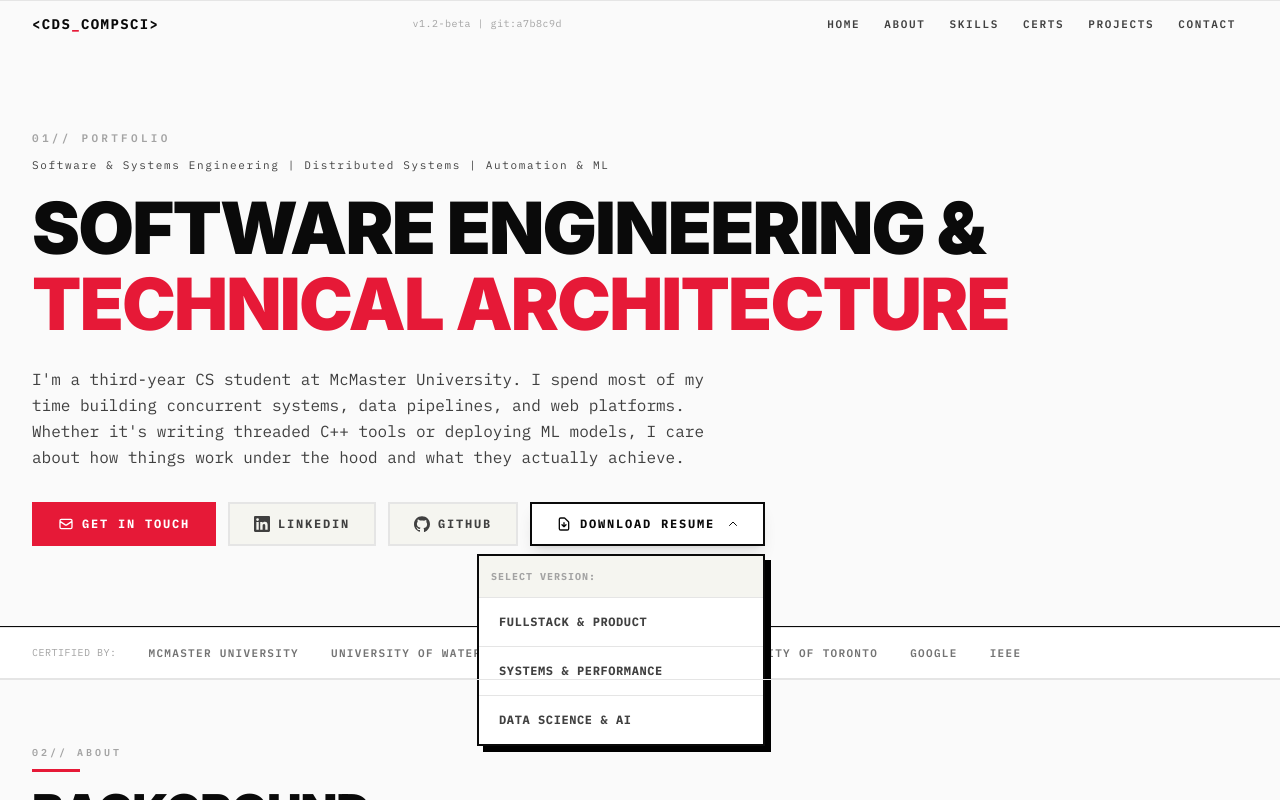
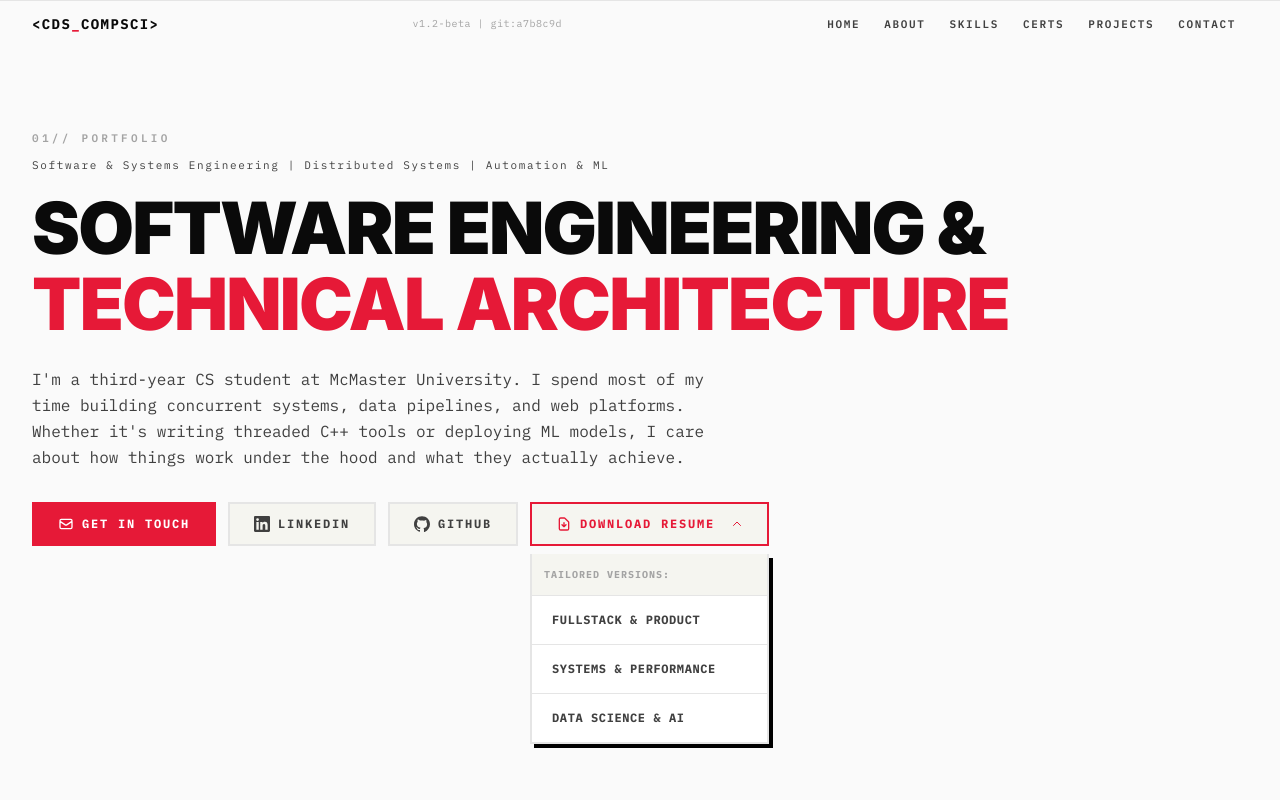
Before and after one commit to chamathdesilva1015/personal-portfolio, a React (Vite) app: page / in a window 1280 px wide. Both pictures are taken after a click on the button "DOWNLOAD RESUME". Shown: the top 800 px of the page. Built offline with nearby package versions, Linux system fonts and the light colour scheme.

Commit message:
Convert resume selection to animated accordion to prevent clipping

```diff
--- a/src/components/Hero.jsx
+++ b/src/components/Hero.jsx
@@ -94,29 +94,35 @@ export default function Hero() {
                 GITHUB
               </a>
 
-              {/* Multi-Resume Dropdown */}
-              <div className="relative" ref={dropdownRef}>
+              {/* Multi-Resume Accordion */}
+              <div className="flex flex-col gap-0 w-full sm:w-auto" ref={dropdownRef}>
                 <button
                   onClick={() => setShowResumes(!showResumes)}
-                  className={`inline-flex items-center gap-2 px-6 py-3 border-2 transition-all duration-150 text-xs font-bold tracking-[0.15em] uppercase ${
+                  className={`inline-flex items-center justify-between sm:justify-start gap-4 px-6 py-3 border-2 transition-all duration-300 text-xs font-bold tracking-[0.15em] uppercase w-full sm:w-auto ${
                     showResumes
-                      ? "border-text-primary text-text-primary bg-white shadow-lg"
+                      ? "border-accent text-accent bg-bg-code"
                       : "border-border text-text-secondary hover:border-text-primary hover:text-text-primary bg-bg-code"
                   }`}
                 >
-                  <svg className="w-4 h-4 shrink-0" fill="none" stroke="currentColor" viewBox="0 0 24 24">
-                    <path strokeLinecap="round" strokeLinejoin="round" strokeWidth={2} d="M12 10v6m0 0l-3-3m3 3l3-3m2 8H7a2 2 0 01-2-2V5a2 2 0 012-2h5.586a1 1 0 01.707.293l5.414 5.414a1 1 0 01.293.707V19a2 2 0 01-2 2z" />
-                  </svg>
-                  DOWNLOAD RESUME
-                  <svg className={`w-3 h-3 ml-1 transition-transform duration-200 ${showResumes ? "rotate-180" : ""}`} fill="none" stroke="currentColor" viewBox="0 0 24 24">
+                  <div className="flex items-center gap-2">
+                    <svg className="w-4 h-4 shrink-0" fill="none" stroke="currentColor" viewBox="0 0 24 24">
+                      <path strokeLinecap="round" strokeLinejoin="round" strokeWidth={2} d="M12 10v6m0 0l-3-3m3 3l3-3m2 8H7a2 2 0 01-2-2V5a2 2 0 012-2h5.586a1 1 0 01.707.293l5.414 5.414a1 1 0 01.293.707V19a2 2 0 01-2 2z" />
+                    </svg>
+                    DOWNLOAD RESUME
+                  </div>
+                  <svg className={`w-3 h-3 transition-transform duration-300 ${showResumes ? "rotate-180" : ""}`} fill="none" stroke="currentColor" viewBox="0 0 24 24">
                     <path strokeLinecap="round" strokeLinejoin="round" strokeWidth={2} d="M19 9l-7 7-7-7" />
                   </svg>
                 </button>
 
-                {showResumes && (
-                  <div className="absolute left-0 sm:left-auto sm:right-0 top-full mt-2 w-72 bg-white border-2 border-text-primary shadow-[6px_6px_0px_0px_rgba(0,0,0,1)] z-[100] animate-fade-in">
+                <div
+                  className={`grid transition-all duration-300 ease-in-out ${
+                    showResumes ? "grid-rows-[1fr] opacity-100 mt-2" : "grid-rows-[0fr] opacity-0 mt-0"
+                  }`}
+                >
+                  <div className="overflow-hidden border-x-2 border-b-2 border-border bg-white shadow-[4px_4px_0px_0px_rgba(0,0,0,1)]">
                     <div className="p-3 border-b border-border bg-bg-code">
-                      <p className="text-[10px] font-mono font-bold text-text-light uppercase tracking-widest">Select Version:</p>
+                      <p className="text-[10px] font-mono font-bold text-text-light uppercase tracking-widest">Tailored Versions:</p>
                     </div>
                     {RESUMES.map((r) => (
                       <a
@@ -132,7 +138,7 @@ export default function Hero() {
                       </a>
                     ))}
                   </div>
-                )}
+                </div>
               </div>
             </div>
           </div>
```
